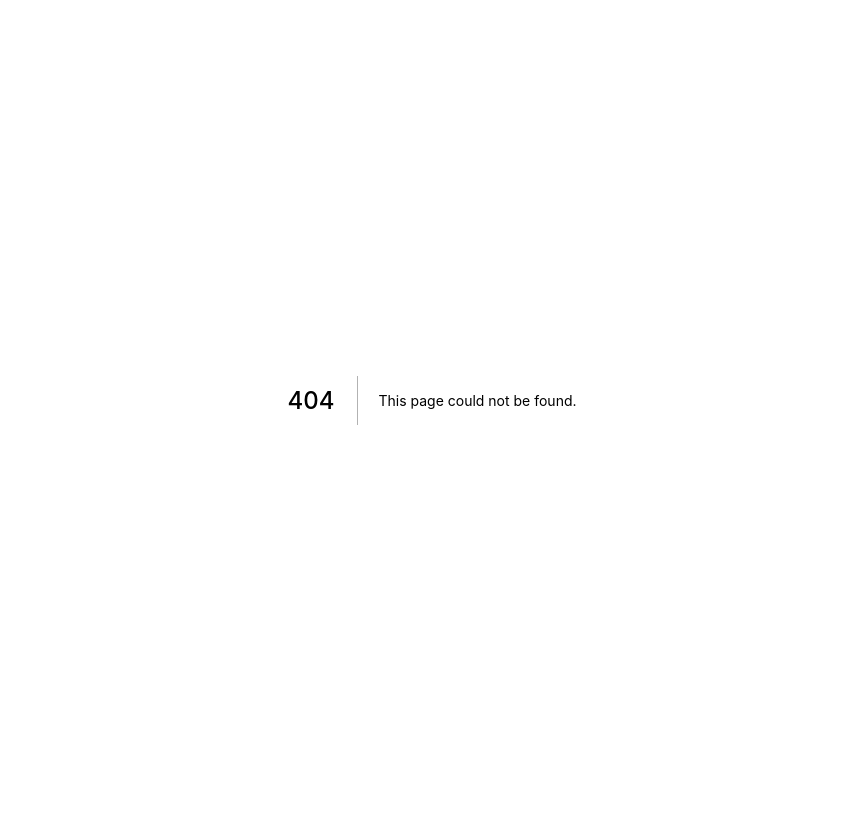
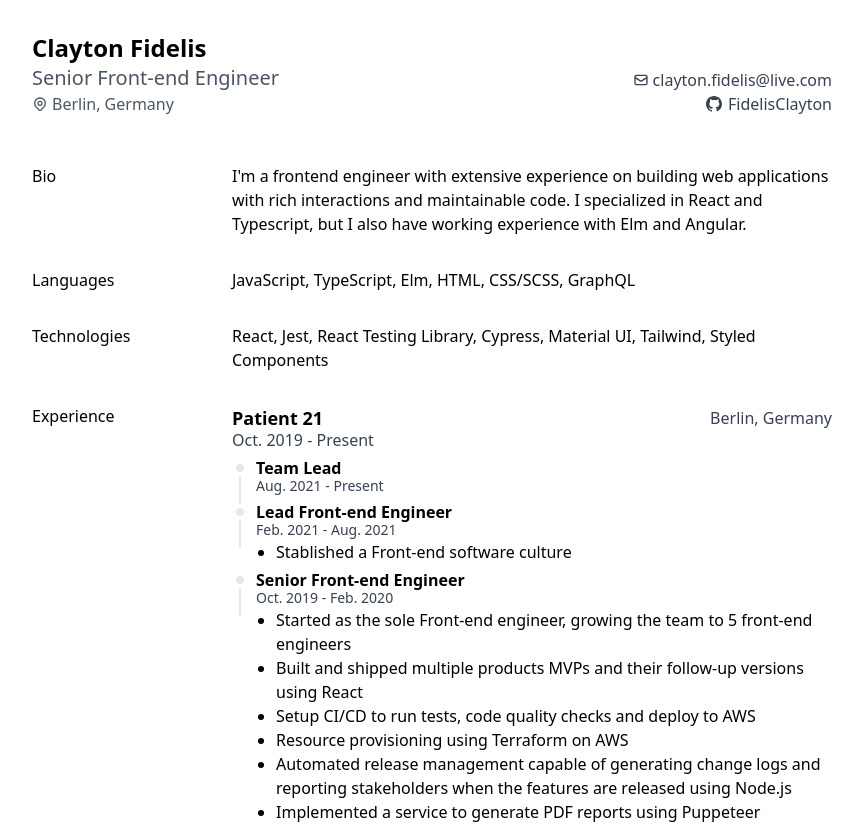
Before and after one commit to FidelisClayton/fidelisclayton.dev-next, a Next.js app: page /cv in a window 1280 px wide. Before the commit this address had no page. Shown: the whole page, without its empty margins (208-1070 px from the left). Before the commit the page ends 800 px from the top, so only its background shows below. Built offline with nearby package versions, Linux system fonts and the light colour scheme.

Commit message:
feat: setup cv

```diff
--- a/components/ArticleItem/ArticleItem.tsx
+++ b/components/ArticleItem/ArticleItem.tsx
@@ -1,6 +1,5 @@
 import Link from 'next/link'
 import { PostMeta } from '../../lib/posts'
-import Date from '../date'
 
 type Props = { post: PostMeta }
 
--- a/components/SideNavTitle/SideNavTitle.tsx
+++ b/components/SideNavTitle/SideNavTitle.tsx
@@ -1,6 +1,6 @@
 const SideNavTitle: React.FC = ({ children }) => {
   return (
-    <h2 className="mt-8 mb-4 text-2xl text-transparent bg-clip-text bg-gradient-to-br dark:from-blue-400 dark:to-purple-800 from-blue-600 to-purple-900">
+    <h2 className="mt-8 mb-4 text-2xl text-transparent bg-clip-text bg-gradient-to-tr dark:from-green-400 dark:to-green-700 from-green-600 to-green-900">
       {children}
     </h2>
   )
--- /dev/null
+++ b/components/WorkExperience/WorkExperience.tsx
@@ -0,0 +1,77 @@
+import { ReactNode } from 'react'
+
+const WorkExperienceTitle: React.FC<{ company: string; location: string }> = ({
+  company,
+  location,
+}) => (
+  <div className="flex items-center justify-between">
+    <h4 className="text-lg font-semibold">{company}</h4>
+    <p className="text-gray-700">{location}</p>
+  </div>
+)
+
+type Role = {
+  title: string
+  start: string | Date
+  end: string | Date | null
+  bulletPoints: string[] | ReactNode[]
+}
+
+type RoleDetailsProps = {
+  role: Role
+}
+
+const RoleDetails: React.FC<RoleDetailsProps> = ({ role }) => (
+  <div className="pl-6 relative">
+    <div className="absolute w-2 h-2 bg-gray-200 rounded-full left-1 top-1" />
+    <div className="absolute w-[2px] h-7 bg-gray-200 left-[7px] top-4" />
+
+    <h5 className="font-semibold leading-none text-md">{role.title}</h5>
+
+    <p className="text-sm text-gray-700">
+      {role.start} - {role.end ?? 'Present'}
+    </p>
+
+    {role.bulletPoints && (
+      <ul className="ml-5 list-disc">
+        {role.bulletPoints.map((item: string | ReactNode) => (
+          <li>{item}</li>
+        ))}
+      </ul>
+    )}
+  </div>
+)
+
+type WorkExperienceProps = {
+  company: string
+  location: string
+  start: Date | string
+  end: Date | string | null
+  roles: Role[]
+}
+
+const WorkExperience: React.FC<WorkExperienceProps> = ({
+  company,
+  location,
+  start,
+  end,
+  roles,
+}) => {
+  return (
+    <div>
+      <WorkExperienceTitle company={company} location={location} />
+
+      <p className="-mt-1 text-gray-700">
+        {start} - {end ?? 'Present'}
+      </p>
+
+      <div className="relative mt-2 space-y-2">
+        {roles.map((role) => (
+          <RoleDetails role={role} />
+        ))}
+      </div>
+    </div>
+  )
+}
+
+export default WorkExperience
--- /dev/null
+++ b/config/cv.ts
@@ -0,0 +1,39 @@
+const cv = {
+  workExperiences: [
+    {
+      company: 'Patient 21',
+      location: 'Berlin, Germany',
+      start: 'Oct. 2019',
+      end: null,
+      roles: [
+        {
+          title: 'Team Lead',
+          start: 'Aug. 2021',
+          end: null,
+          bulletPoints: [],
+        },
+        {
+          title: 'Lead Front-end Engineer',
+          start: 'Feb. 2021',
+          end: 'Aug. 2021',
+          bulletPoints: ['Stablished a Front-end software culture'],
+        },
+        {
+          title: 'Senior Front-end Engineer',
+          start: 'Oct. 2019',
+          end: 'Feb. 2020',
+          bulletPoints: [
+            'Started as the sole Front-end engineer, growing the team to 5 front-end engineers',
+            'Built and shipped multiple products MVPs and their follow-up versions using React',
+            'Setup CI/CD to run tests, code quality checks and deploy to AWS',
+            'Resource provisioning using Terraform on AWS',
+            'Automated release management capable of generating change logs and reporting stakeholders when the features are released using Node.js',
+            'Implemented a service to generate PDF reports using Puppeteer',
+          ],
+        },
+      ],
+    },
+  ],
+}
+
+export default cv
--- a/package.json
+++ b/package.json
@@ -15,6 +15,7 @@
     "gray-matter": "^4.0.3",
     "next": "^10.0.0",
     "next-mdx-remote": "^3.0.2",
+    "nprogress": "^0.2.0",
     "prismjs": "^1.24.1",
     "react": "17.0.1",
     "react-dom": "17.0.1",
--- a/pages/_app.tsx
+++ b/pages/_app.tsx
@@ -1,5 +1,6 @@
+import 'prismjs/themes/prism-tomorrow.css'
+
 import '../styles/global.css'
-import 'prismjs/themes/prism-tomorrow.css'
 
 type Props = {
   Component: React.ComponentType
--- /dev/null
+++ b/pages/cv/index.tsx
@@ -0,0 +1,131 @@
+import WorkExperience from '../../components/WorkExperience/WorkExperience'
+import cv from '../../config/cv'
+
+type Props = {
+  className?: string
+}
+
+const CV: React.FC<Props> = () => {
+  return (
+    <main className="container max-w-4xl px-12 mx-auto space-y-4">
+      <header className="flex justify-between py-8">
+        <div>
+          <h1 className="text-2xl font-semibold">Clayton Fidelis</h1>
+          <h2 className="text-xl text-gray-600">Senior Front-end Engineer</h2>
+          <div className="flex items-center text-gray-600 space-x-1">
+            <svg
+              xmlns="http://www.w3.org/2000/svg"
+              className="w-4 h-4"
+              fill="none"
+              viewBox="0 0 24 24"
+              stroke="currentColor"
+            >
+              <path
+                strokeLinecap="round"
+                strokeLinejoin="round"
+                strokeWidth={2}
+                d="M17.657 16.657L13.414 20.9a1.998 1.998 0 01-2.827 0l-4.244-4.243a8 8 0 1111.314 0z"
+              />
+              <path
+                strokeLinecap="round"
+                strokeLinejoin="round"
+                strokeWidth={2}
+                d="M15 11a3 3 0 11-6 0 3 3 0 016 0z"
+              />
+            </svg>
+
+            <h2>Berlin, Germany</h2>
+          </div>
+        </div>
+
+        <div className="flex flex-col items-end justify-end text-gray-700">
+          <div className="flex items-center space-x-1">
+            <svg
+              xmlns="http://www.w3.org/2000/svg"
+              className="w-4 h-4"
+              fill="none"
+              viewBox="0 0 24 24"
+              stroke="currentColor"
+            >
+              <path
+                strokeLinecap="round"
+                strokeLinejoin="round"
+                strokeWidth={2}
+                d="M3 8l7.89 5.26a2 2 0 002.22 0L21 8M5 19h14a2 2 0 002-2V7a2 2 0 00-2-2H5a2 2 0 00-2 2v10a2 2 0 002 2z"
+              />
+            </svg>
+
+            <a href="mailto:clayton.fidelis@live.com">
+              clayton.fidelis@live.com
+            </a>
+          </div>
+
+          <div className="flex items-center text-gray-700 space-x-1">
+            <svg
+              fill="currentColor"
+              xmlns="http://www.w3.org/2000/svg"
+              viewBox="0 0 30 30"
+              className="w-5 h-5"
+            >
+              <path d="M15,3C8.373,3,3,8.373,3,15c0,5.623,3.872,10.328,9.092,11.63C12.036,26.468,12,26.28,12,26.047v-2.051 c-0.487,0-1.303,0-1.508,0c-0.821,0-1.551-0.353-1.905-1.009c-0.393-0.729-0.461-1.844-1.435-2.526 c-0.289-0.227-0.069-0.486,0.264-0.451c0.615,0.174,1.125,0.596,1.605,1.222c0.478,0.627,0.703,0.769,1.596,0.769 c0.433,0,1.081-0.025,1.691-0.121c0.328-0.833,0.895-1.6,1.588-1.962c-3.996-0.411-5.903-2.399-5.903-5.098 c0-1.162,0.495-2.286,1.336-3.233C9.053,10.647,8.706,8.73,9.435,8c1.798,0,2.885,1.166,3.146,1.481C13.477,9.174,14.461,9,15.495,9 c1.036,0,2.024,0.174,2.922,0.483C18.675,9.17,19.763,8,21.565,8c0.732,0.731,0.381,2.656,0.102,3.594 c0.836,0.945,1.328,2.066,1.328,3.226c0,2.697-1.904,4.684-5.894,5.097C18.199,20.49,19,22.1,19,23.313v2.734 c0,0.104-0.023,0.179-0.035,0.268C23.641,24.676,27,20.236,27,15C27,8.373,21.627,3,15,3z" />
+            </svg>
+
+            <a href="https://github.com/FidelisClayton">FidelisClayton</a>
+          </div>
+        </div>
+      </header>
+
+      <main className="space-y-8">
+        <div className="flex">
+          <div className="w-1/4">
+            <h3>Bio</h3>
+          </div>
+
+          <div className="w-3/4">
+            <p>
+              I'm a frontend engineer with extensive experience on building web
+              applications with rich interactions and maintainable code. I
+              specialized in React and Typescript, but I also have working
+              experience with Elm and Angular.
+            </p>
+          </div>
+        </div>
+
+        <div className="flex">
+          <div className="w-1/4">
+            <h3>Languages</h3>
+          </div>
+
+          <div className="w-3/4">
+            JavaScript, TypeScript, Elm, HTML, CSS/SCSS, GraphQL
+          </div>
+        </div>
+
+        <div className="flex">
+          <div className="w-1/4">
+            <h3>Technologies</h3>
+          </div>
+
+          <div className="w-3/4">
+            React, Jest, React Testing Library, Cypress, Material UI, Tailwind,
+            Styled Components
+          </div>
+        </div>
+
+        <div className="flex">
+          <div className="w-1/4">
+            <h3>Experience</h3>
+          </div>
+
+          <div className="w-3/4">
+            {cv.workExperiences.map((workExperience) => (
+              <WorkExperience {...workExperience} />
+            ))}
+          </div>
+        </div>
+      </main>
+    </main>
+  )
+}
+
+export default CV
```
Also changed, not shown: 1 other file (tests, documents, lock files or other folders).
